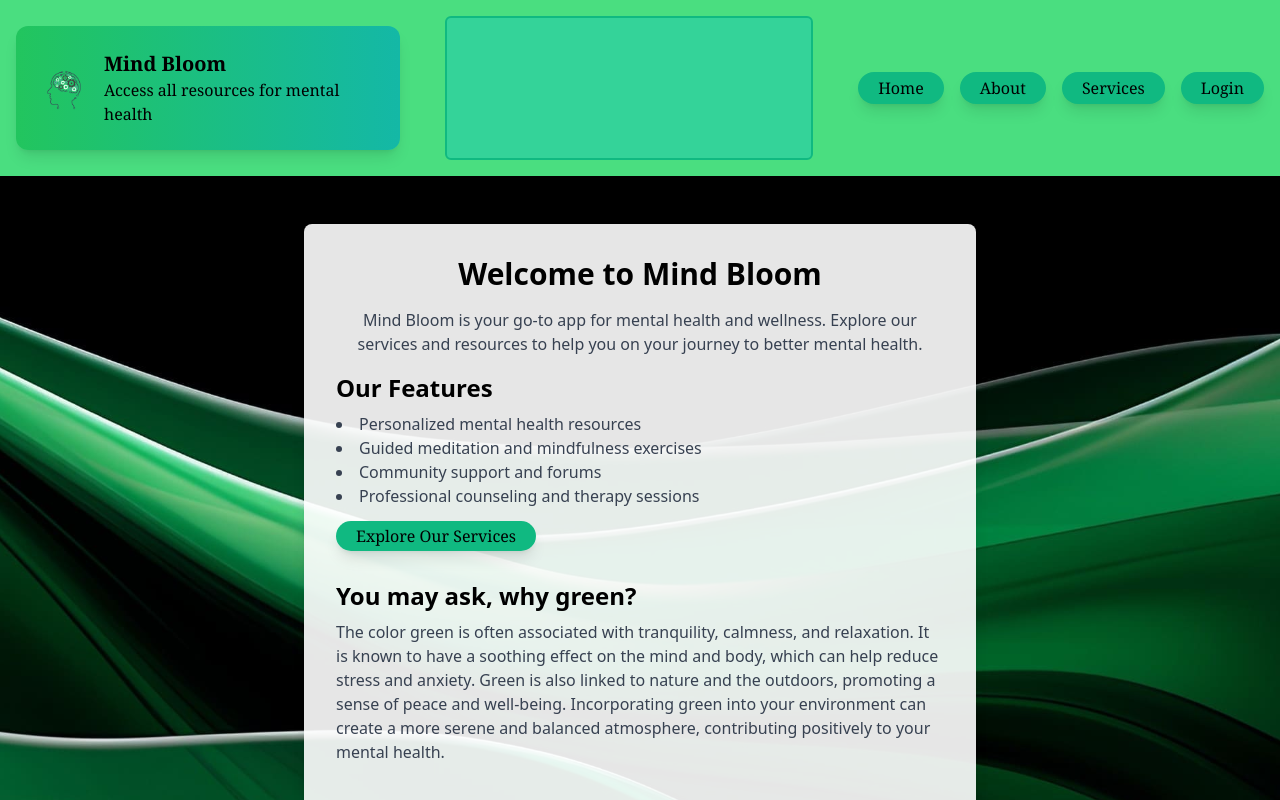
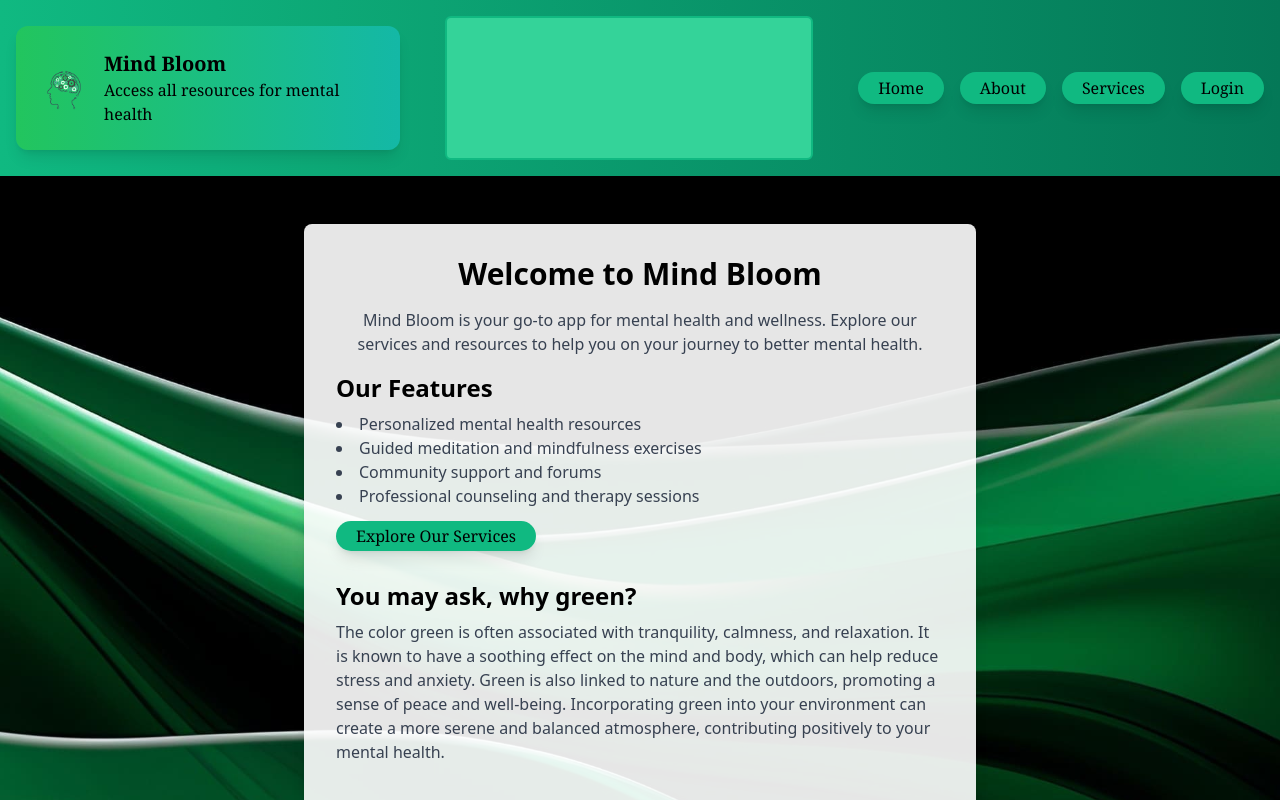
Before and after one commit to julianDalban/mental-health-app, a React (Create React App) app in the folder mind-bloom/: page / in a window 1280 px wide. Shown: the top 800 px of the page. Built offline with nearby package versions, Linux system fonts and the light colour scheme; no server answers.

Commit message:
updated nav bar color

```diff
--- a/mind-bloom/src/components/Navbar.js
+++ b/mind-bloom/src/components/Navbar.js
@@ -45,7 +45,7 @@
   console.log('quote:\n' + quote, author);
 
   return (
-    <nav className="bg-green-400 p-4">
+    <nav className="bg-gradient-to-r from-emerald-500 to-emerald-700 p-4">
       <div className="container mx-auto">
         <div className="flex justify-between items-center">
           <div className="justify-left"><Logo /></div>
```
